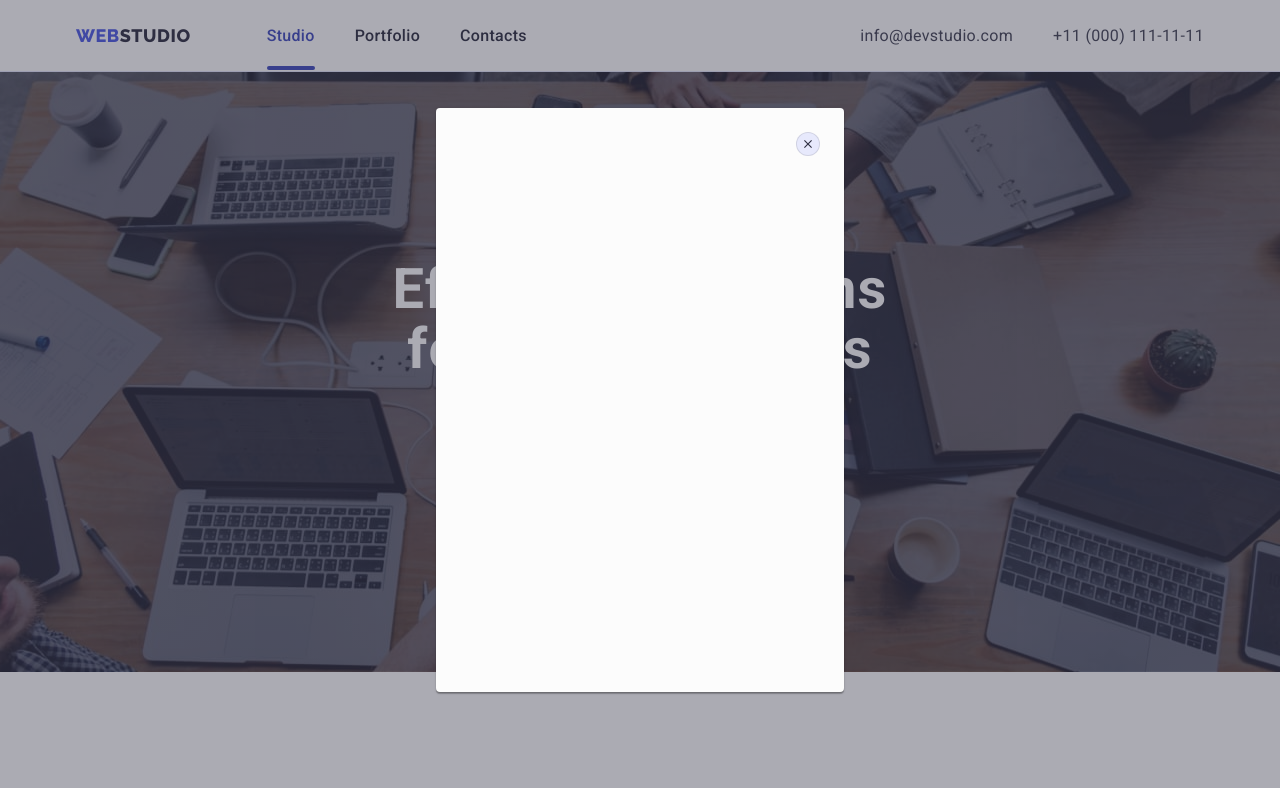
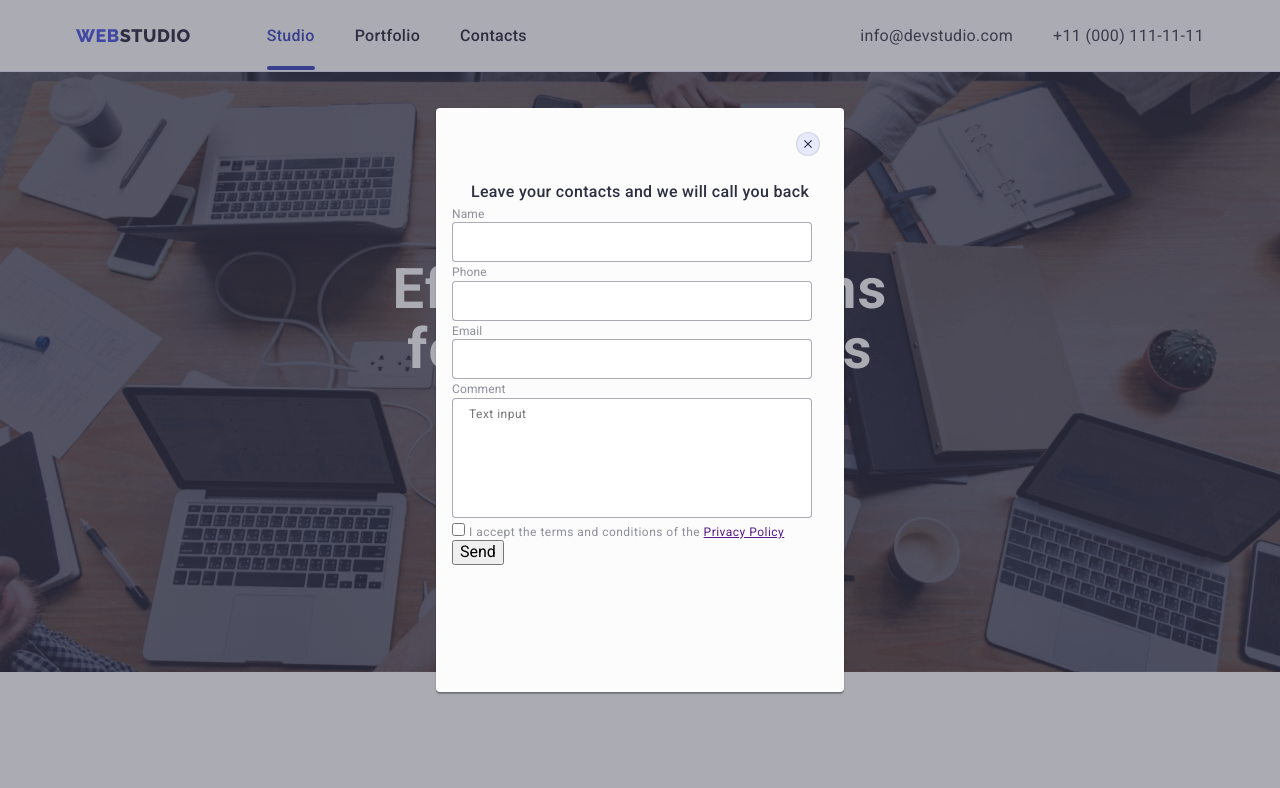
Before and after one commit to Alina-023/goit-markup-hw-05, a plain HTML site: page index.html in a window 1280 px wide. Both pictures are taken after a click on the button "Order Service". Shown: the top 788 px of the page. Drawn offline with nearby package versions, Linux system fonts and the light colour scheme.

Commit message:
draft2023

```diff
--- a/css/styles.css
+++ b/css/styles.css
@@ -713,3 +713,65 @@ body {
         visibility: hidden;
         pointer-events: none;
 }
+
+.form-hero{
+
+        padding-left: 16px;
+        padding-right: 32px;
+}
+
+.form-title {
+        text-align: center;
+        padding-top: 72px;
+        font-weight: 500;
+        font-size: 16px;
+        line-height: 1.5;
+        letter-spacing: 0.02em;
+        color: #2E2F42;
+}
+
+.form-label {
+
+        font-size: 12px;
+        line-height: 1.17;
+        letter-spacing: 0.01em;
+        color: #8E8F99;
+        margin-bottom: 4px;
+}
+
+.form-label:not(:first-child){
+        margin-top: 8px;
+}
+
+.form-input {
+        position: relative;
+        width: 360px;
+        height: 40px;
+        border: 1px solid rgba(46, 47, 66, 0.4);
+        border-radius: 4px;
+}
+.textarea {
+        height: 120px;
+        width: 360px;
+        font-size: 12px;
+        line-height: 1.17;
+        letter-spacing: 0.04em;
+        color: rgba(46, 47, 66, 0.4);
+        padding-top: 8px;
+        padding-left: 16px;
+        border: 1px solid rgba(46, 47, 66, 0.4);
+        border-radius: 4px;
+        resize: none;
+
+}
+
+.form-icons {
+        position:absolute;
+}
+
+.check-desc {
+        font-size: 12px;
+        line-height: 1.17;
+        letter-spacing: 0.04em;
+        color: #8E8F99;
+}
--- a/index.html
+++ b/index.html
@@ -319,15 +319,44 @@
             </div>
         </div>
     </footer>
+
+    <!--==========================MODAL WINDOW====================================-->
+
     <div class="backdrop is-hidden" data-modal>
         <div class="modal">
-
             <button type="button" class="modal-close-btn" data-modal-close>
                 <svg class="modal-close-btn-icon" width="8" height="8">
                     <use href="./images/icons.svg#close"></use>
                 </svg>
+            </button>
 
-            </button>
+            <p class="form-title">Leave your contacts and we will call you back</p>
+
+            <form class="form-hero">
+
+                <label class="form-label">Name</label>
+                <input type="text" name="user-name" class="form-input" required />
+                <svg class="form-icons">
+                    <use href="./images/icons.svg#person"></use>
+                </svg>
+                <label class="form-label">Phone</label>
+                <input type="tel" name="user-phone" class="form-input" required />
+                <svg class="form-icons">
+                    <use href="./images/icons.svg#tel"></use>
+                </svg>
+                <label class="form-label">Email</label>
+                <input type="email" name="user-email" class="form-input" required />
+                <label class="form-label">Comment</label>
+                <textarea name="comments" placeholder="Text input" class="textarea"></textarea>
+
+                <input id="user-policy" type="checkbox" class="form-check" />
+                <label for="user-policy" class="check-desc">I accept the terms and conditions of the <a href="">Privacy
+                        Policy</a></label>
+
+                <button type="submit" class="form-submit">Send</button>
+
+
+            </form>
         </div>
     </div>
     <script src="./js/modal.js"></script>
```
Also changed, not shown: images/icons.svg.
